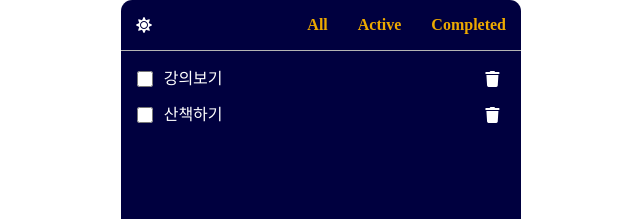
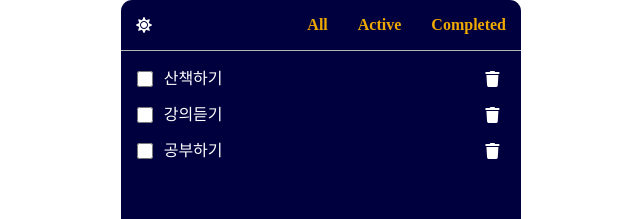
Before and after one commit to alswn9986/react, a React (Create React App) app in the folder todo/: page / in a window 1280 px wide. Shown: the top 219 px of the page, without its empty margins (319-959 px from the left). Built offline with nearby package versions, Linux system fonts and the light colour scheme.

Commit message:
todo item 컴포넌트 분리

```diff
--- a/todo/src/TodoApp.jsx
+++ b/todo/src/TodoApp.jsx
@@ -1,6 +1,7 @@
 import React from 'react';
 import './TodoApp.css';
-import { FaSun, FaTrash } from "react-icons/fa";
+import { FaSun } from "react-icons/fa";
+import TodoItem from './components/TodoItem';
 
 export default function TodoApp() {
     return (
@@ -16,16 +17,9 @@ export default function TodoApp() {
                 </div>
             </div>
             <div className='main'>
-                <div className='listWrap'>
-                    <input type='checkbox'></input>
-                    <span>강의보기</span>
-                    <FaTrash />
-                </div>
-                <div className='listWrap'>
-                    <input type='checkbox'></input>
-                    <span>산책하기</span>
-                    <FaTrash />
-                </div>
+                <TodoItem content="산책하기" />
+                <TodoItem content="강의듣기" />
+                <TodoItem content="공부하기" />
             </div>
             <div className='footer'>
                 <div className='addWrap'>
--- /dev/null
+++ b/todo/src/components/TodoItem.jsx
@@ -0,0 +1,12 @@
+import React from 'react';
+import { FaTrash } from "react-icons/fa";
+
+export default function TodoItem(props) {
+    return (
+        <div className='listWrap'>
+            <input type='checkbox' />
+            <span>{props.content}</span>
+            <FaTrash />
+        </div>
+    );
+}
```
